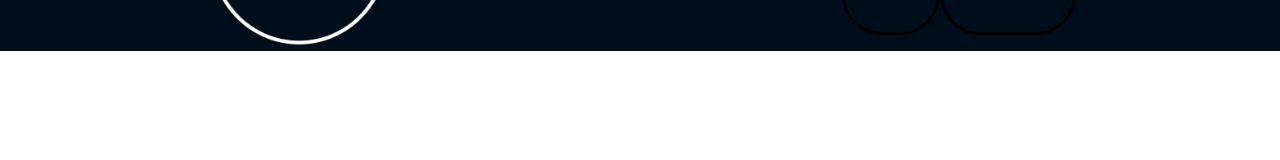
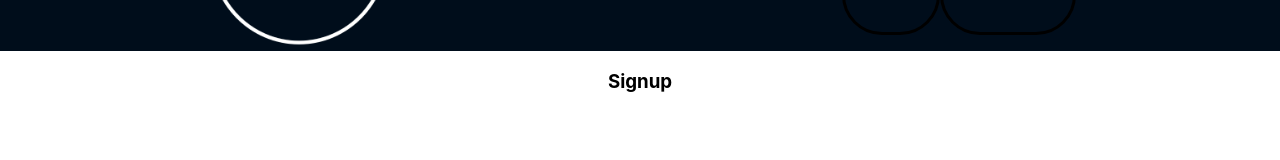
Before and after one commit to cheyenneabel/final-project-go-team, a React (Create React App) app in the folder Frontend/go-team/: page /signUpPage in a window 1280 px wide. Shown: the part 139-299 px from the top of the page. Built offline with nearby package versions, Linux system fonts and the light colour scheme.

Commit message:
added Signup Page

```diff
--- a/Frontend/go-team/src/PageSwitch.js
+++ b/Frontend/go-team/src/PageSwitch.js
@@ -5,8 +5,7 @@
 import UserPage from './components/UserPage';
 import PostAMatchPage from './components/PostAMatchPage';
 import LoginPage from './components/LoginPage';
-
-//import all components (minus header and footer)
+import SignUpPage from './components/SignUpPage';
 
 const PageSwitch = () => {
 
@@ -18,7 +17,7 @@
             <Route exact path= '/user' component={UserPage}/>
             <Route exact path = "/aboutUs" component={AboutUsPage} />
             <Route exact path = "/loginPage" component={LoginPage} />
-
+            <Route exact path = "/signUpPage" component={SignUpPage} />
         </Switch>
     )
 }
--- a/Frontend/go-team/src/components/LoginPage.js
+++ b/Frontend/go-team/src/components/LoginPage.js
@@ -1,10 +1,12 @@
 import React from "react";
+import { NavLink } from "react-router-dom";
 import './LoginPage.css';
 
 const LoginPage = () => (
 
     <div className="Login">
         <h3>Login Page</h3>
+        <NavLink to='/signUpPage'>Don't have an account? Sign up here.</NavLink>
     </div>
 
 )
--- /dev/null
+++ b/Frontend/go-team/src/components/SignUpPage.js
@@ -0,0 +1,10 @@
+import React from "react";
+import './SignUpPage.css';
+
+const SignUpPage = () => (
+    <div className="SignUp">
+        <h3>Signup</h3>
+    </div>
+)
+
+export default SignUpPage;
--- a/Frontend/go-team/src/components/UserPage.js
+++ b/Frontend/go-team/src/components/UserPage.js
@@ -1,5 +1,4 @@
 import React from "react";
-
 
 const UserPage = () => {
 
```
Also changed, not shown: Frontend/go-team/src/components/SignUpPage.css (added), 1 other file (tests, documents, lock files or other folders).
